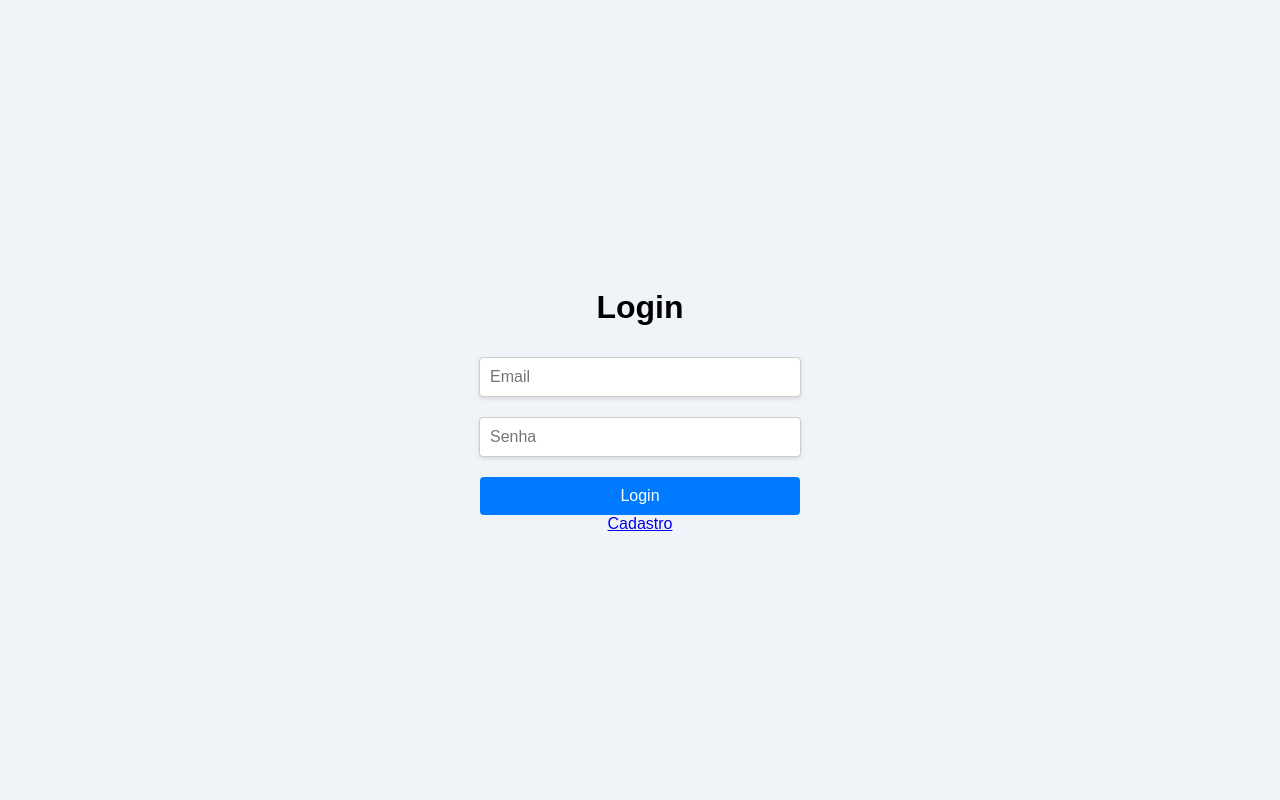
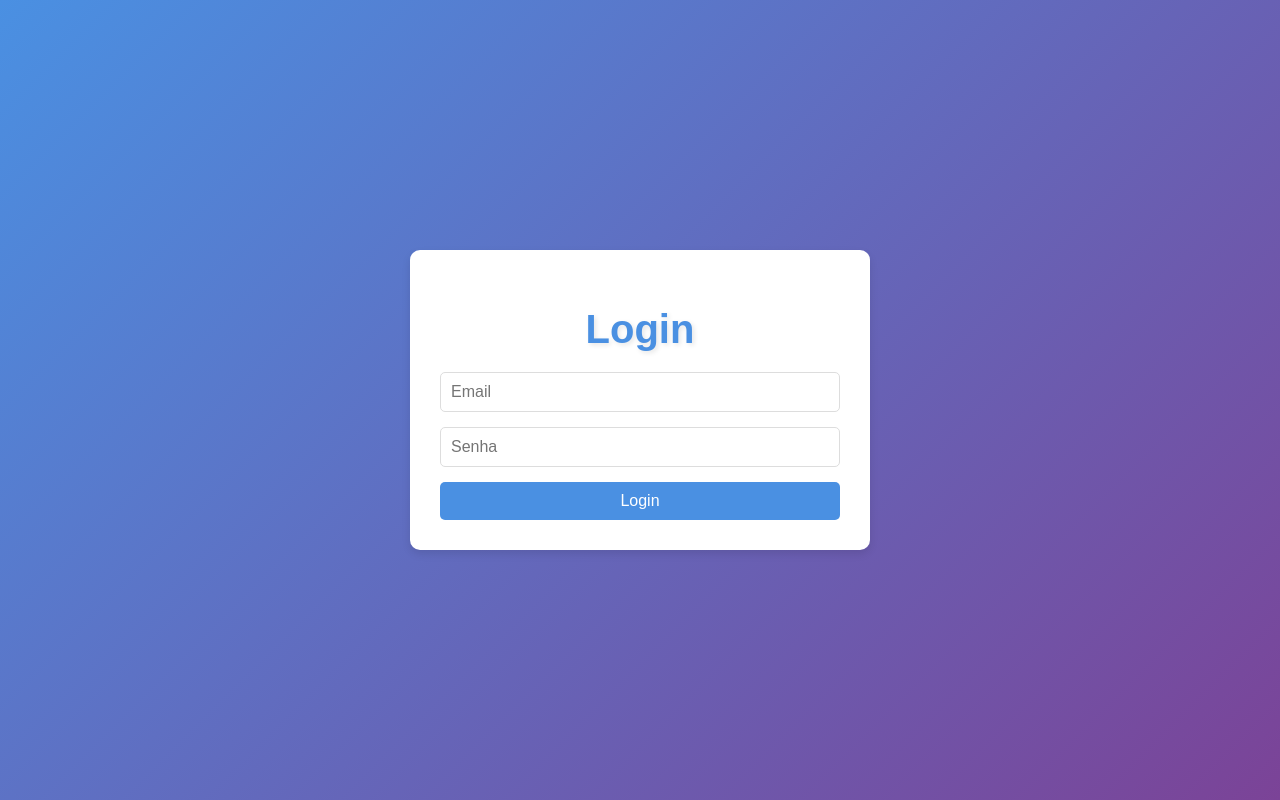
Before and after one commit to MatheuzH/Projeto-TCC, a Next.js app: page /login in a window 1280 px wide. Built offline with nearby package versions, Linux system fonts and the light colour scheme.

Commit message:
atualizações

```diff
--- a/src/app/cadastro/cadastro.css
+++ b/src/app/cadastro/cadastro.css
@@ -1,22 +1,135 @@
+/* Fundo geral da página */
+body {
+    margin: 0px;
+}
+
+.background-container {
+    min-height: 100vh;
+    display: flex;
+    justify-content: center;
+    align-items: center;
+    background: linear-gradient(135deg, #4a90e2, #7b4397);
+}
+
 .App {
-    display: flex;
-    flex-direction: column;
-    align-items: center;
-    padding: 20px;
+    background-color: #fff;
+    padding: 30px;
+    border-radius: 10px;
+    box-shadow: 0 4px 8px rgba(0, 0, 0, 0.1);
+    width: 100%;
+    max-width: 500px;
+    text-align: center;
+}
+
+h1 {
+    font-size: 2.5rem;
+    color: #4a90e2;
+    margin-bottom: 20px;
+    text-shadow: 2px 2px 5px rgba(0, 0, 0, 0.1);
+}
+
+h3 {
+    font-size: 1.5rem;
+    color: #333;
+    margin-bottom: 10px;
 }
 
 input,
-select,
-button {
-    margin: 10px;
+select {
+    width: 100%;
     padding: 10px;
-    font-size: 16px;
+    margin-bottom: 15px;
+    font-size: 1rem;
+    border: 1px solid #ddd;
+    border-radius: 5px;
+    box-sizing: border-box;
 }
 
 button {
+    width: 100%;
+    padding: 10px 0;
+    font-size: 1rem;
+    background-color: #4a90e2;
+    color: white;
+    border: none;
+    border-radius: 5px;
+    cursor: pointer;
+    transition: background-color 0.3s ease;
+}
+
+button:hover {
+    background-color: #7b4397;
+}
+
+button:disabled {
+    background-color: #ccc;
+    cursor: not-allowed;
+}
+
+.filhos-section {
+    margin-top: 20px;
+    text-align: left;
+}
+
+.filho-entry {
+    display: flex;
+    flex-direction: column;
+    gap: 10px;
+    margin-bottom: 15px;
+}
+
+.filho-entry button {
+    align-self: flex-end;
+    background-color: #e74c3c;
+    color: white;
+    border: none;
+    padding: 5px 10px;
+    font-size: 0.9rem;
+    border-radius: 5px;
     cursor: pointer;
 }
 
+.filho-entry button:hover {
+    background-color: #c0392b;
+}
+
 .error {
-    color: red;
+    color: #e74c3c;
+    font-size: 1rem;
+    margin-bottom: 15px;
 }
+
+/* Responsividade */
+@media (max-width: 768px) {
+    .App {
+        padding: 20px;
+        width: 90%;
+    }
+
+    h1 {
+        font-size: 2rem;
+    }
+
+    input,
+    select,
+    button {
+        font-size: 0.9rem;
+    }
+
+    .filho-entry button {
+        font-size: 0.8rem;
+    }
+}
+
+.icon-home {
+    position: absolute;
+    top: 20px;
+    left: 20px;
+    cursor: pointer;
+    color: #043874;
+    transition: color 0.3s ease;
+}
+
+.icon-home:hover {
+    color: #7b4397;
+}
--- a/src/app/login/login.css
+++ b/src/app/login/login.css
@@ -1,56 +1,86 @@
-body{
+/* Estilização geral */
+body {
     margin: 0;
+    font-family: 'Arial', sans-serif;
+    background: linear-gradient(135deg, #4a90e2, #7b4397);
+    display: flex;
+    justify-content: center;
+    align-items: center;
+    height: 100vh;
 }
 
 .App {
-    display: flex;
-    flex-direction: column;
-    align-items: center;
-    justify-content: center;
-    height: 100vh;
-    background-color: #f0f4f8;
-    font-family: 'Arial', sans-serif;
+    background-color: #fff;
+    padding: 30px;
+    border-radius: 10px;
+    box-shadow: 0 4px 8px rgba(0, 0, 0, 0.1);
+    width: 100%;
+    max-width: 400px;
+    text-align: center;
 }
 
-/* Estilo para os inputs */
-input {
-    width: 300px;
-    padding: 10px;
-    margin: 10px 0;
-    border: 1px solid #ccc;
-    border-radius: 4px;
-    font-size: 16px;
-    background-color: #fff;
-    box-shadow: 0 2px 4px rgba(0, 0, 0, 0.1);
-    transition: border-color 0.3s ease;
+h1 {
+    font-size: 2.5rem;
+    color: #4a90e2;
+    margin-bottom: 20px;
+    text-shadow: 2px 2px 5px rgba(0, 0, 0, 0.1);
 }
 
-input:focus {
-    border-color: #007BFF;
-    outline: none;
+input {
+    width: 100%;
+    padding: 10px;
+    margin-bottom: 15px;
+    font-size: 1rem;
+    border: 1px solid #ddd;
+    border-radius: 5px;
+    box-sizing: border-box;
 }
 
-/* Estilo para o botão */
 button {
-    width: 320px;
-    padding: 10px;
-    background-color: #007BFF;
+    width: 100%;
+    padding: 10px 0;
+    font-size: 1rem;
+    background-color: #4a90e2;
     color: white;
     border: none;
-    border-radius: 4px;
+    border-radius: 5px;
     cursor: pointer;
-    font-size: 16px;
-    margin-top: 10px;
-    transition: background-color 0.3s ease, transform 0.2s ease;
+    transition: background-color 0.3s ease;
 }
 
 button:hover {
-    background-color: #0056b3;
-    transform: scale(1.02);
+    background-color: #7b4397;
 }
 
-/* Mensagem de erro */
 p {
-    color: red;
-    font-size: 14px;
+    font-size: 1rem;
+    color: #555;
+    margin-top: 10px;
 }
+
+a {
+    text-decoration: none;
+    color: #4a90e2;
+    font-weight: bold;
+}
+
+a:hover {
+    text-decoration: underline;
+}
+
+/* Responsividade */
+@media (max-width: 768px) {
+    .App {
+        padding: 20px;
+        width: 90%;
+    }
+
+    h1 {
+        font-size: 2rem;
+    }
+
+    input,
+    button {
+        font-size: 0.9rem;
+    }
+}
--- a/src/app/login/page.jsx
+++ b/src/app/login/page.jsx
@@ -82,7 +82,6 @@ export default function Login() {
       <button onClick={() => signInWithEmailAndPassword(email, password)}>
         Login
       </button>
-      <Link href="/cadastro">Cadastro</Link>
     </div>
   );
 }
```
Also changed, not shown: src/app/avisos/avisos.css (+48 -0 lines), src/app/avisos/page.jsx (+14 -2 lines), src/app/cadastro/page.jsx (+12 -5 lines), src/app/page.jsx (+9 -2 lines).
